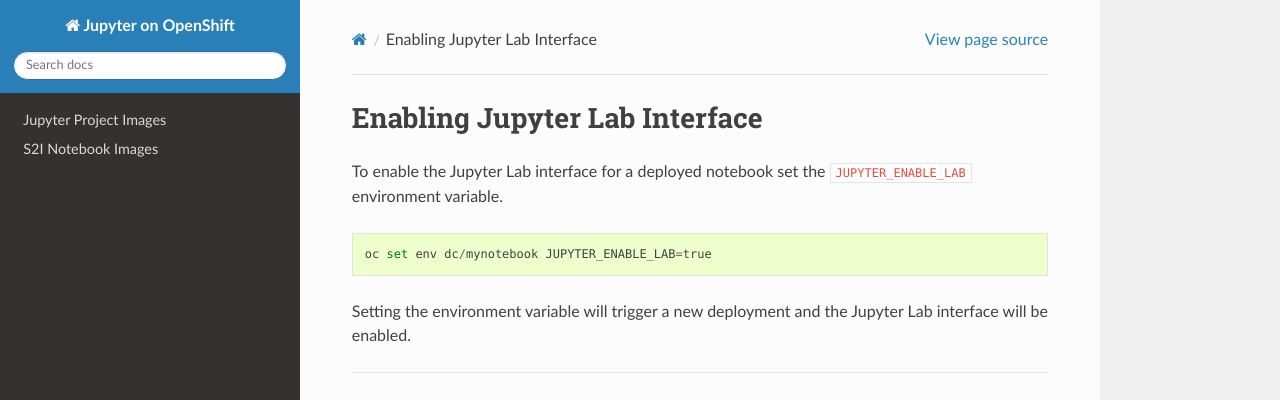
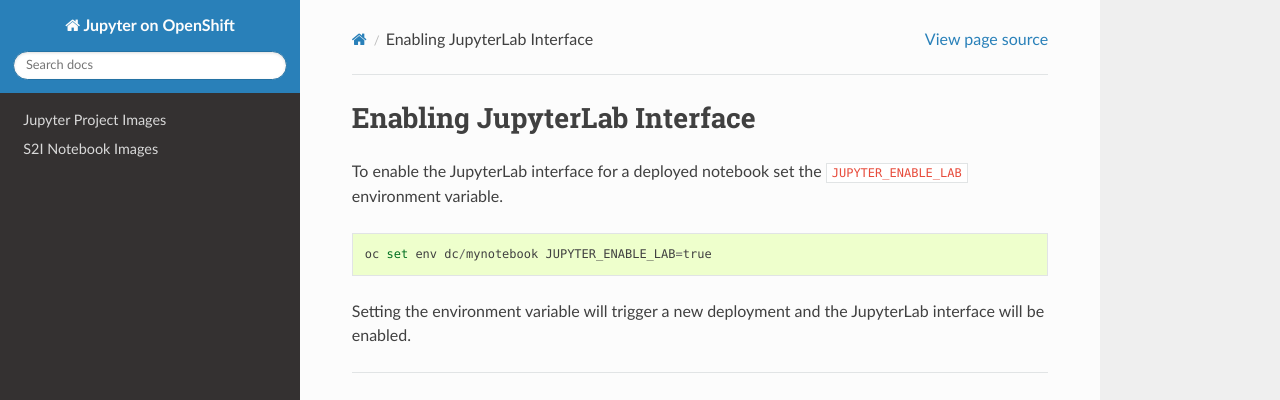
Before and after one commit to jupyter-on-openshift/www-jupyteronopenshift-org, a Sphinx documentation site: the page built from source/jupyter-project-images/enabling-jupyterlab-interface.rst, in a window 1280 px wide. Shown: the top 400 px of the page. Built offline with Sphinx 7.4.7 and the Read the Docs theme 2.0.0, drawn with Linux system fonts in a browser that asks for light colours.

Commit message:
Fix JupyterLab name.

```diff
--- a/source/jupyter-project-images/enabling-jupyterlab-interface.rst
+++ b/source/jupyter-project-images/enabling-jupyterlab-interface.rst
@@ -1,7 +1,7 @@
-Enabling Jupyter Lab Interface
-------------------------------
+Enabling JupyterLab Interface
+-----------------------------
 
-To enable the Jupyter Lab interface for a deployed notebook set the
+To enable the JupyterLab interface for a deployed notebook set the
 ``JUPYTER_ENABLE_LAB`` environment variable.
 
 ::
@@ -9,4 +9,4 @@ To enable the Jupyter Lab interface for a deployed notebook set the
   oc set env dc/mynotebook JUPYTER_ENABLE_LAB=true
 
 Setting the environment variable will trigger a new deployment and the
-Jupyter Lab interface will be enabled.
+JupyterLab interface will be enabled.
```
